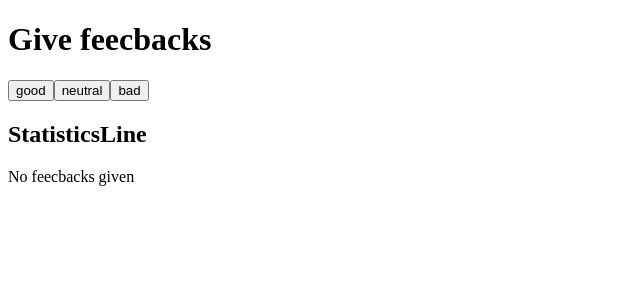
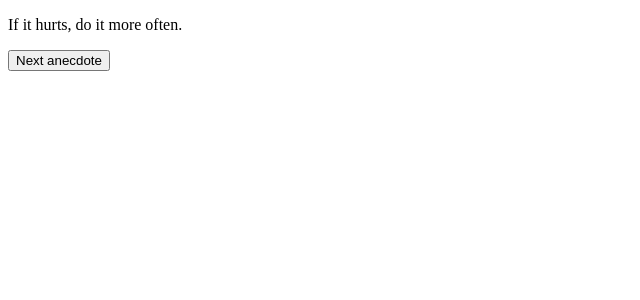
Before and after one commit to AlbertoSSC/FullStackOpen, a React (Vite) app in the folder part01/: page / in a window 1280 px wide. Shown: the top 300 px of the page, without its empty margins (0-640 px from the left). Built offline with nearby package versions, Linux system fonts and the light colour scheme.

Commit message:
part01: exercise 1.12, anecdotes step1

```diff
--- a/part01/src/App.jsx
+++ b/part01/src/App.jsx
@@ -1,48 +1,29 @@
 import { useState } from "react";
-import { Header } from "./Components/Header";
-import { ButtonComp } from "./Components/Button";
-import { StatisticsLine } from "./Components/StatisticsLine";
 
 const App = () => {
-  // save clicks of each button to its own state
-  const [good, setGood] = useState(0);
-  const [neutral, setNeutral] = useState(0);
-  const [bad, setBad] = useState(0);
+  const anecdotes = [
+    "If it hurts, do it more often.",
+    "Adding manpower to a late software project makes it later!",
+    "The first 90 percent of the code accounts for the first 90 percent of the development time...The remaining 10 percent of the code accounts for the other 90 percent of the development time.",
+    "Any fool can write code that a computer can understand. Good programmers write code that humans can understand.",
+    "Premature optimization is the root of all evil.",
+    "Debugging is twice as hard as writing the code in the first place. Therefore, if you write the code as cleverly as possible, you are, by definition, not smart enough to debug it.",
+    "Programming without an extremely heavy use of console.log is same as if a doctor would refuse to use x-rays or blood tests when diagnosing patients.",
+    "The only way to go fast, is to go well.",
+  ];
 
-  const title = "Give feecbacks";
-  const total = good + neutral + bad;
-  const average = (good - bad) / total;
-  const positive = (good / total) * 100;
+  const [selected, setSelected] = useState(0);
+
+  const chooseRandom = () => {
+    const random = Math.floor(Math.random() * anecdotes.length);
+    setSelected(random);
+  };
 
   return (
-    <>
-      <Header title={title} />
-
-      <ButtonComp handleClick={() => setGood(good + 1)} text="good" />
-      <ButtonComp handleClick={() => setNeutral(neutral + 1)} text="neutral" />
-      <ButtonComp handleClick={() => setBad(bad + 1)} text="bad" />
-
-      <h2>StatisticsLine</h2>
-
-      {good === 0 && bad === 0 && neutral === 0 ? (
-        <span>No feecbacks given </span>
-      ) : (
-        <table>
-          <colgroup>
-            <col style={{ backgroundColor: "lightgrey" }} />
-            <col />
-          </colgroup>
-          <tbody>
-            <StatisticsLine text="good" value={good} />
-            <StatisticsLine text="neutral" value={neutral} />
-            <StatisticsLine text="bad" value={bad} />
-            <StatisticsLine text="total" value={total} />
-            <StatisticsLine text="average" value={average.toFixed(2)} />
-            <StatisticsLine text="positive" value={positive.toFixed(2)} />
-          </tbody>
-        </table>
-      )}
-    </>
+    <div>
+      <p>{anecdotes[selected]}</p>
+      <button onClick={chooseRandom}>Next anecdote</button>
+    </div>
   );
 };
 
```
